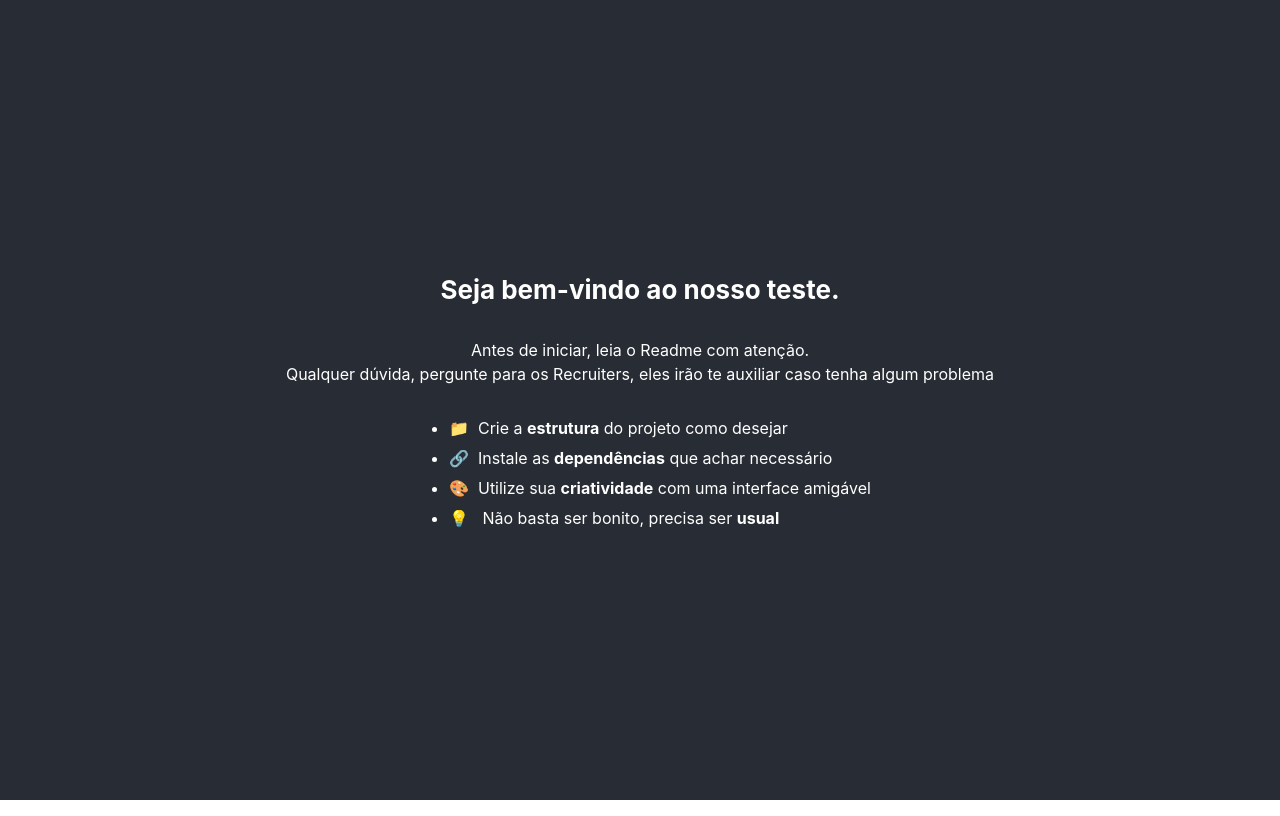
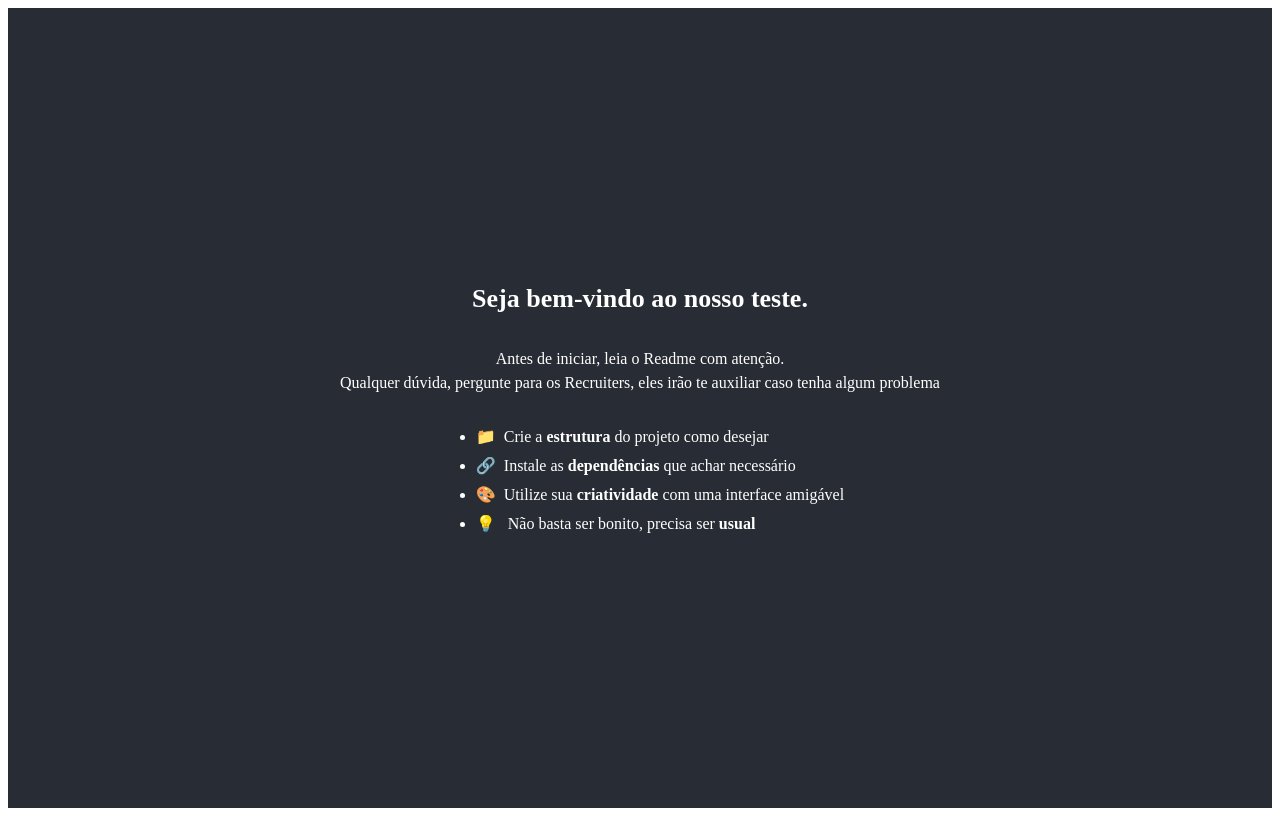
Before and after one commit to fourpixelit/fourpixel-desafio-frontend-junior, a React (Create React App) app: page / in a window 1280 px wide. Built offline with nearby package versions, Linux system fonts and the light colour scheme.

Commit message:
formatter e remoção de css desnecessário

```diff
--- a/src/index.css
+++ /dev/null
@@ -1,13 +0,0 @@
-body {
-  margin: 0;
-  font-family: -apple-system, BlinkMacSystemFont, 'Segoe UI', 'Roboto', 'Oxygen',
-    'Ubuntu', 'Cantarell', 'Fira Sans', 'Droid Sans', 'Helvetica Neue',
-    sans-serif;
-  -webkit-font-smoothing: antialiased;
-  -moz-osx-font-smoothing: grayscale;
-}
-
-code {
-  font-family: source-code-pro, Menlo, Monaco, Consolas, 'Courier New',
-    monospace;
-}
```
Also changed, not shown: src/index.tsx (+4 -5 lines).
